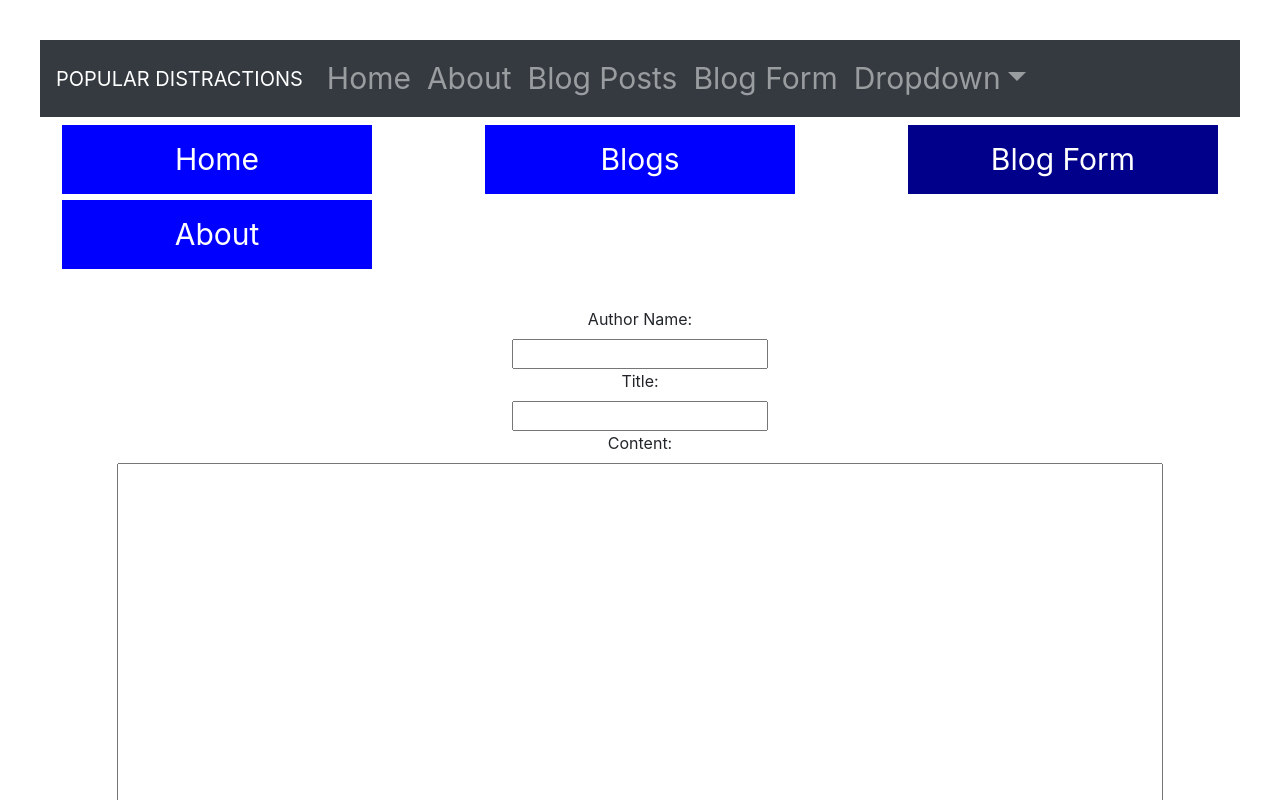
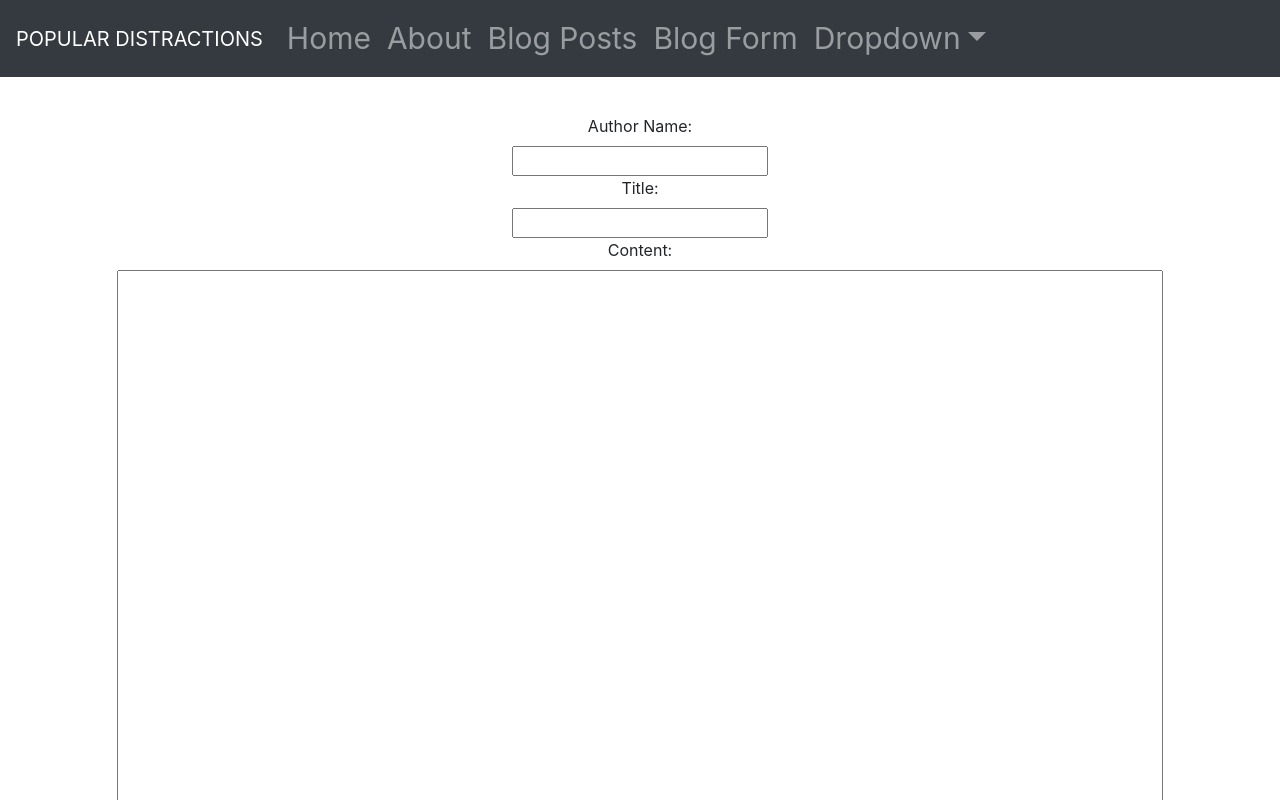
Before and after one commit to Robert-Ricci/popular_distractions, a React (Create React App) app in the folder popular_distractions_client/: page /blogform in a window 1280 px wide. Shown: the top 800 px of the page. Built offline with nearby package versions, Linux system fonts and the light colour scheme; no server answers.

Commit message:
adjust margins for form, about and home

```diff
--- a/popular_distractions_client/src/components/App.js
+++ b/popular_distractions_client/src/components/App.js
@@ -1,7 +1,7 @@
 import React from 'react';
 import BlogContainer from './BlogContainer';
 import Router from './Router';
-import NavBar from './NavBar';
+
 // import { library } from '@fortawesome/fontawesome-svg-core'
 // import { faHome } from '@fortawesome/free-solid-svg-icons'
 import {Navbar, Nav, NavDropdown} from 'react-bootstrap';
@@ -11,7 +11,7 @@
 const App = () => {
     return (
         <div>
-            <Navbar collapseOnSelect expand="lg" bg="dark" variant="dark">
+            <Navbar collapseOnSelect expand="lg" bg="dark" variant="dark" fixed="top">
                 <Navbar.Brand href="#home">POPULAR DISTRACTIONS</Navbar.Brand>
                 <Navbar.Toggle aria-controls="responsive-navbar-nav" />
                 <Navbar.Collapse id="responsive-navbar-nav">
@@ -28,11 +28,9 @@
                         <NavDropdown.Item href="#action/3.4">Separated link</NavDropdown.Item>
                     </NavDropdown>
                 </Nav>
-    <Nav>
-    </Nav>
   </Navbar.Collapse>
 </Navbar>
-            <NavBar />
+
             <Router/>
             <BlogContainer />
 
--- a/popular_distractions_client/src/components/style.scss
+++ b/popular_distractions_client/src/components/style.scss
@@ -7,6 +7,7 @@
     padding: 40px;
     font-family: Arial;
     text-align: left;
+
   }
 
   .blog-form {
@@ -15,25 +16,21 @@
 
   .navbar{
     font-size: 30px;
+
     text-align: center;
   }
 
   .about {
+    margin: 50px;
     font-size: 30px;
   }
 
   .home {
+    margin: 50px;
     color: black;
     text-align: center;
   }
 
-  // .home {
-  //   font-size: 30px;
-  //   text-align: center;
-  //   width: '310px';
-  //   padding: '12px';
-  //   margin: '0 6px 6px';
-  //   background: 'blue';
-  //   // textDecoration: 'none';
-  //   color: 'white',
-  // }
+  .blog-form {
+    margin: 50px;
+  }
```
Lines whose indentation alone changed are shown as unchanged.
